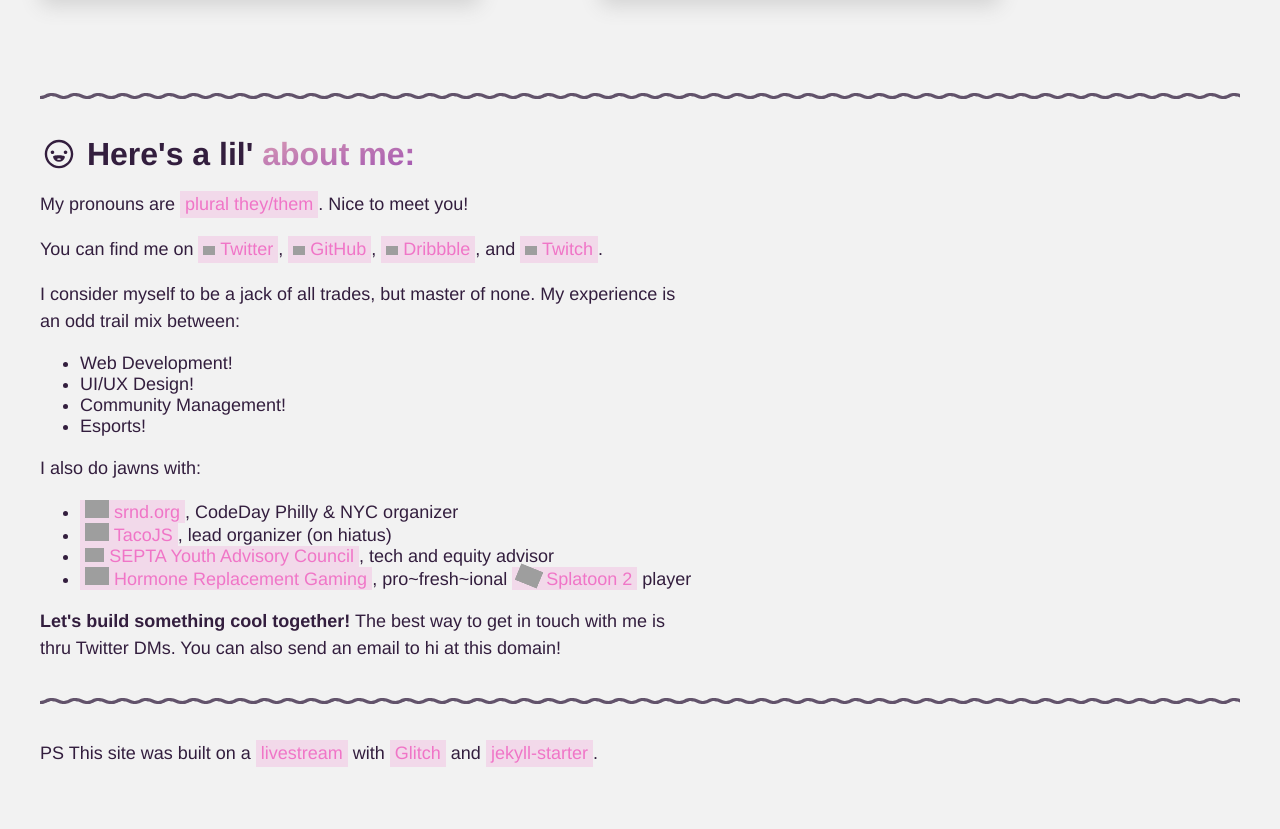
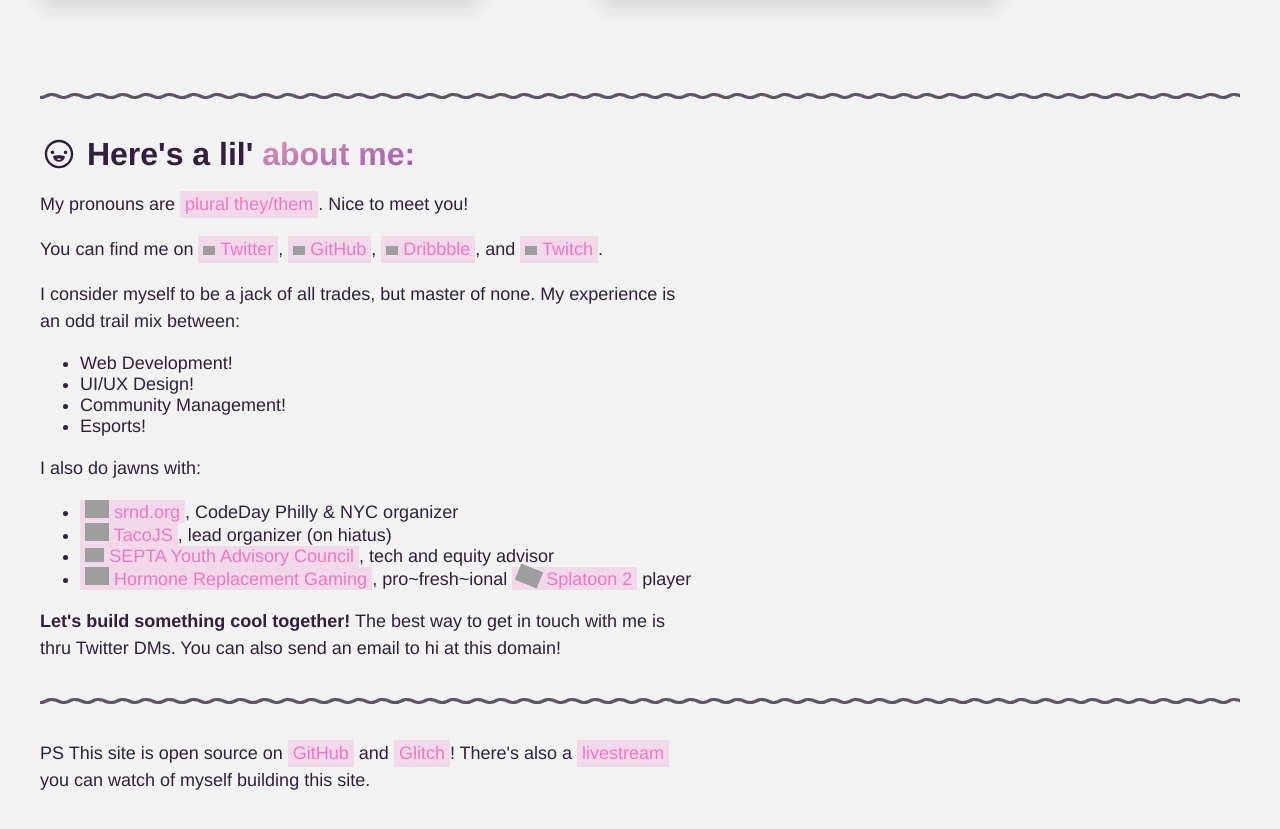
Before and after one commit to pixelyunicorn/2019.melody.dev, a Jekyll site: the page built from index.html, in a window 1280 px wide and 900 px high, scrolled down 928 px, cut to the strip 67-896 px from the top of the window. Built offline with Jekyll 4.4.1, drawn with Linux system fonts in a browser that asks for light colours; some web fonts are replaced; before the commit the page ends 1801 px from its top, so only the background shows below that; grey boxes are pictures that could not be loaded.

Commit message:
footnote

```diff
--- a/index.html
+++ b/index.html
@@ -109,7 +109,7 @@
 <hr>
 
 <p>
-  PS This site was built on a <a href="https://www.twitch.tv/videos/386750942" target="_blank" class="uno">livestream</a> with <a href="https://glitch.com/~melody" target="_blank" class="uno">Glitch</a> and <a href="https://glitch.com/~jekyll-starter" target="_blank" class="uno">jekyll-starter</a>.
+  PS This site is open source on <a href="https://github.com/{{ site.github }}" target="_blank" class="uno">GitHub</a> and <a href="https://glitch.com/~{{ site.glitch }}" target="_blank" class="uno">Glitch</a>! There's also a <a href="https://www.twitch.tv/videos/386750942" target="_blank" class="uno">livestream</a> you can watch of myself building this site.
 </p>
 
 <br>
```
